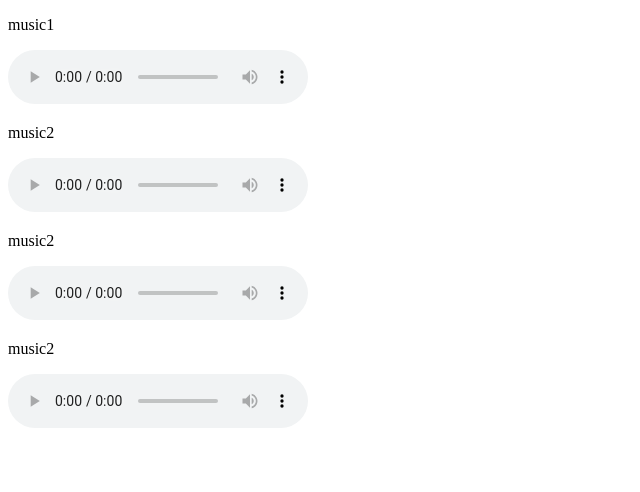
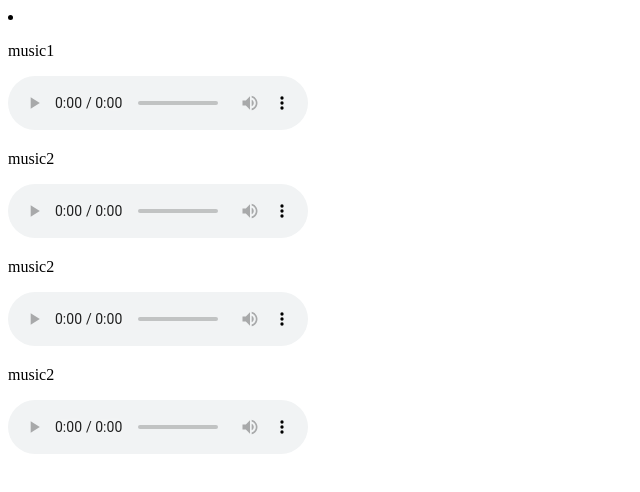
Before and after one commit to Andranik2512/my-appNY, a React (Vite) app: page / in a window 1280 px wide. Shown: the top 492 px of the page, without its empty margins (0-640 px from the left). Built offline with nearby package versions, Linux system fonts and the light colour scheme.

Commit message:
clean component

```diff
--- a/src/App.tsx
+++ b/src/App.tsx
@@ -1,33 +1,19 @@
-
+import {tracks} from './Tracks'
 
 const Music = () => {
-  const tracks = [
-    {
-      title: 'music1',
-      url: 'https://www.soundhelix.com/examples/mp3/SoundHelix-Song-1.mp3',
-    },
-    {
-      title: 'music2',
-      url: 'https://www.soundhelix.com/examples/mp3/SoundHelix-Song-2.mp3',
-    },
-    {
-      title: 'music2',
-      url: 'https://www.soundhelix.com/examples/mp3/SoundHelix-Song-2.mp3',
-    },{
-      title: 'music2',
-      url: 'https://www.soundhelix.com/examples/mp3/SoundHelix-Song-2.mp3',
-    },
-  ]
-
   return (
     <div>
+      <li>
       {tracks.map((track, index) => (
-        <div key={index}>
+
+        <div key={track.url}>
           <p>{track.title}</p>
           <audio controls src={track.url}></audio>
         </div>
       ))}
+      </li>
     </div>
+
   )
 }
 
--- /dev/null
+++ b/src/Tracks.ts
@@ -0,0 +1,22 @@
+export type Track = {
+    title: string
+    url: string
+}
+
+export const tracks: Track [] = [
+    {
+      title: 'music1',
+      url: 'https://www.soundhelix.com/examples/mp3/SoundHelix-Song-1.mp3',
+    },
+    {
+      title: 'music2',
+      url: 'https://www.soundhelix.com/examples/mp3/SoundHelix-Song-2.mp3',
+    },
+    {
+      title: 'music2',
+      url: 'https://www.soundhelix.com/examples/mp3/SoundHelix-Song-2.mp3',
+    },{
+      title: 'music2',
+      url: 'https://www.soundhelix.com/examples/mp3/SoundHelix-Song-2.mp3',
+    },
+]
--- a/src/main.tsx
+++ b/src/main.tsx
@@ -2,8 +2,4 @@ import React from 'react'
 import ReactDOM from 'react-dom/client'
 import App from './App'
 
-ReactDOM.createRoot(document.getElementById('root')!).render(
-  <React.StrictMode>
-    <App />
-  </React.StrictMode>,
-)
+ReactDOM.createRoot(document.getElementById('root')!).render(<App />)
```
Also changed, not shown: src/music.tsx (deleted, +0 -13 lines).
